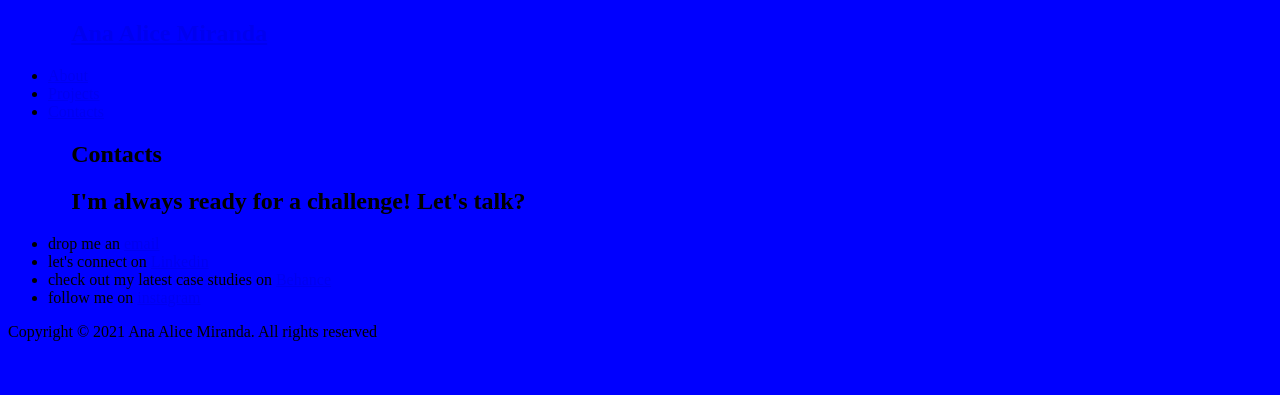
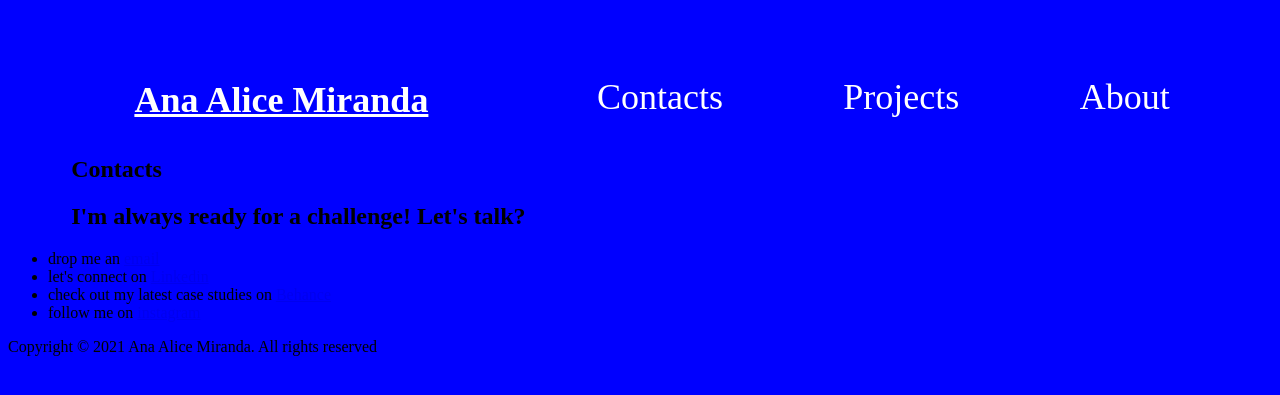
Before and after one commit to anaalicemiranda/portfolio, a Jekyll site: the page built from contacts.html, in a window 1280 px wide. Shown: the top 395 px of the page. Built offline with Jekyll 4.4.1, drawn with Linux system fonts in a browser that asks for light colours.

Commit message:
navigation

```diff
--- a/_sass/mystyle.scss
+++ b/_sass/mystyle.scss
@@ -4,6 +4,43 @@
 body {
   background: red;
 }
+
+/* navigation */
+
+nav h1 {
+  margin-left: 10%;
+  margin-top: 5%;
+  float: left;
+}
+
+nav h1 a {
+  color: white;
+  font-size: 3vh;
+
+}
+
+nav ul {
+  list-style-type: none;
+  padding: 0;
+  overflow: hidden;
+}
+
+nav li {
+  float: left;
+  padding: 2vh;
+  margin-top: 15%;
+  margin-right: 10%;
+}
+
+nav li a {
+  color: white;
+  display: block;
+  text-align: center;
+  text-decoration: underline;
+  font-size: 3vh;
+
+}
+
 /* homepage */
 h1 {
   margin-left: 10%;
@@ -43,6 +80,50 @@ h1 {
 @media (min-width: 750px) {
   body {
     background: blue;
+  }
+
+  /* navigation */
+
+  nav h1 {
+    margin-left: 10%;
+    margin-top: 5%;
+    float: left;
+  }
+
+  nav h1 a {
+    color: white;
+    font-size: 4vh;
+
+  }
+
+  nav h1 a:hover {
+    color: blue;
+  }
+
+  nav ul {
+    list-style-type: none;
+    padding: 0;
+    overflow: hidden;
+  }
+
+  nav li {
+    float: right;
+    padding: 2vh;
+    margin-top: 5%;
+    margin-right: 10%;
+    z-index: 1;
+  }
+
+  nav li a {
+    color: white;
+    display: block;
+    text-decoration: none;
+    font-size: 4vh;
+
+  }
+
+  nav li a:hover {
+    color: blue;
   }
 
   /* homepage */
```
